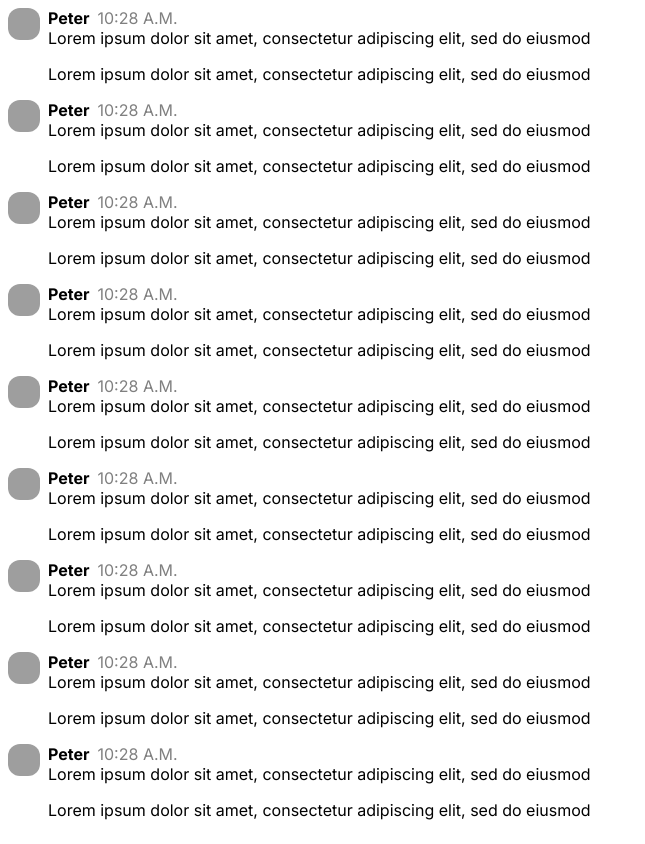
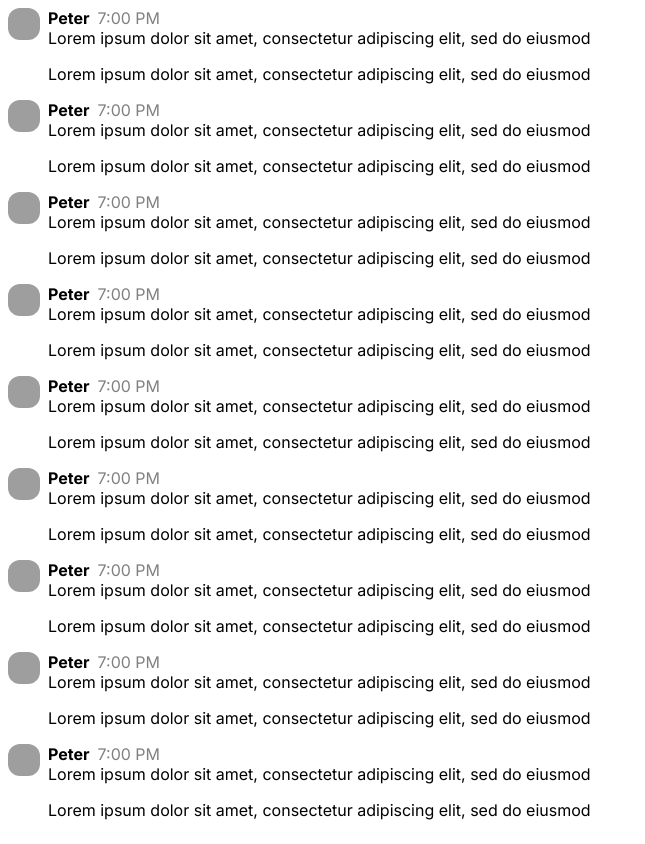
Before and after one commit to ibarczewski/chat-assignment, a Next.js app: page / in a window 1280 px wide. Shown: the whole page, without its empty margins (0-645 px from the left). Built offline with nearby package versions, Linux system fonts and the light colour scheme; grey boxes are pictures that could not be loaded.

Commit message:
main - fleshed more tests out - IB

```diff
--- a/app/components/message/message.tsx
+++ b/app/components/message/message.tsx
@@ -1,14 +1,18 @@
 import Avatar from '../avatar/avatar';
 import styles from './message.module.scss';
+import { format } from 'date-fns';
 
 const Message = () => {
+    const username = "Peter";
+    const date = format(new Date(), "p");
+
     return <div className={styles.container}>
 
         <Avatar hasAvatar />
         <div className={styles.textContainer}>
             <div className={styles.header}>
-                <div className={styles.username}>Peter</div>
-                <div className={styles.time}>10:28 A.M.</div>
+                <div className={styles.username}>{username}</div>
+                <div className={styles.time}>{date}</div>
             </div>
             <p className={styles.content}>Lorem ipsum dolor sit amet, consectetur adipiscing elit, sed do eiusmod</p>
             <p className={styles.content}>Lorem ipsum dolor sit amet, consectetur adipiscing elit, sed do eiusmod</p>
--- a/jest.config.ts
+++ b/jest.config.ts
@@ -10,7 +10,7 @@ const createJestConfig = nextJest({
 const config: Config = {
   coverageProvider: 'v8',
   testEnvironment: 'jsdom',
-  setupFilesAfterEnv: ['<rootDir>/support/setupTests.js']
+  setupFilesAfterEnv: ['<rootDir>/support/setupTests.js'],
   // Add more setup options before each test is run
   // setupFilesAfterEnv: ['<rootDir>/jest.setup.ts'],
 }
--- a/package.json
+++ b/package.json
@@ -10,6 +10,7 @@
     "test": "jest"
   },
   "dependencies": {
+    "date-fns": "^3.6.0",
     "next": "14.2.3",
     "react": "^18",
     "react-dom": "^18",
```
Also changed, not shown: 2 other files (tests, documents, lock files or other folders).
